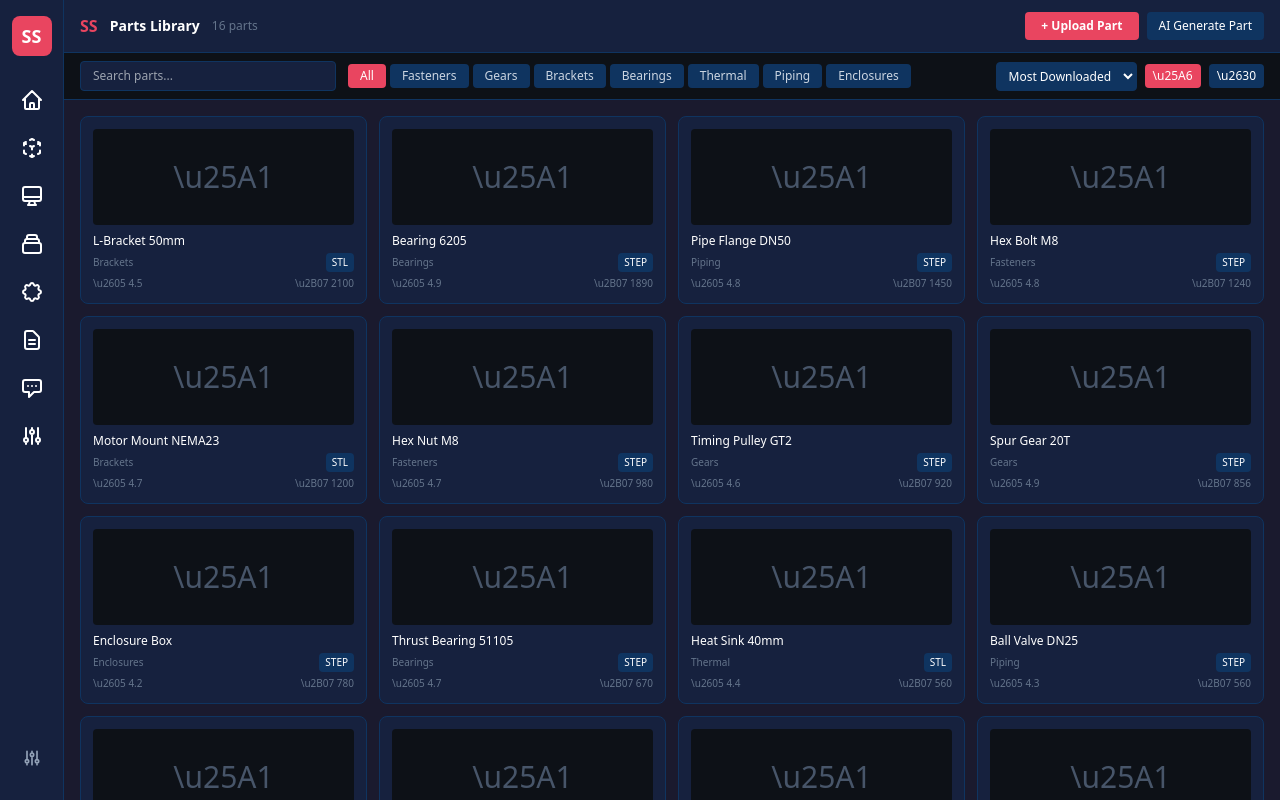
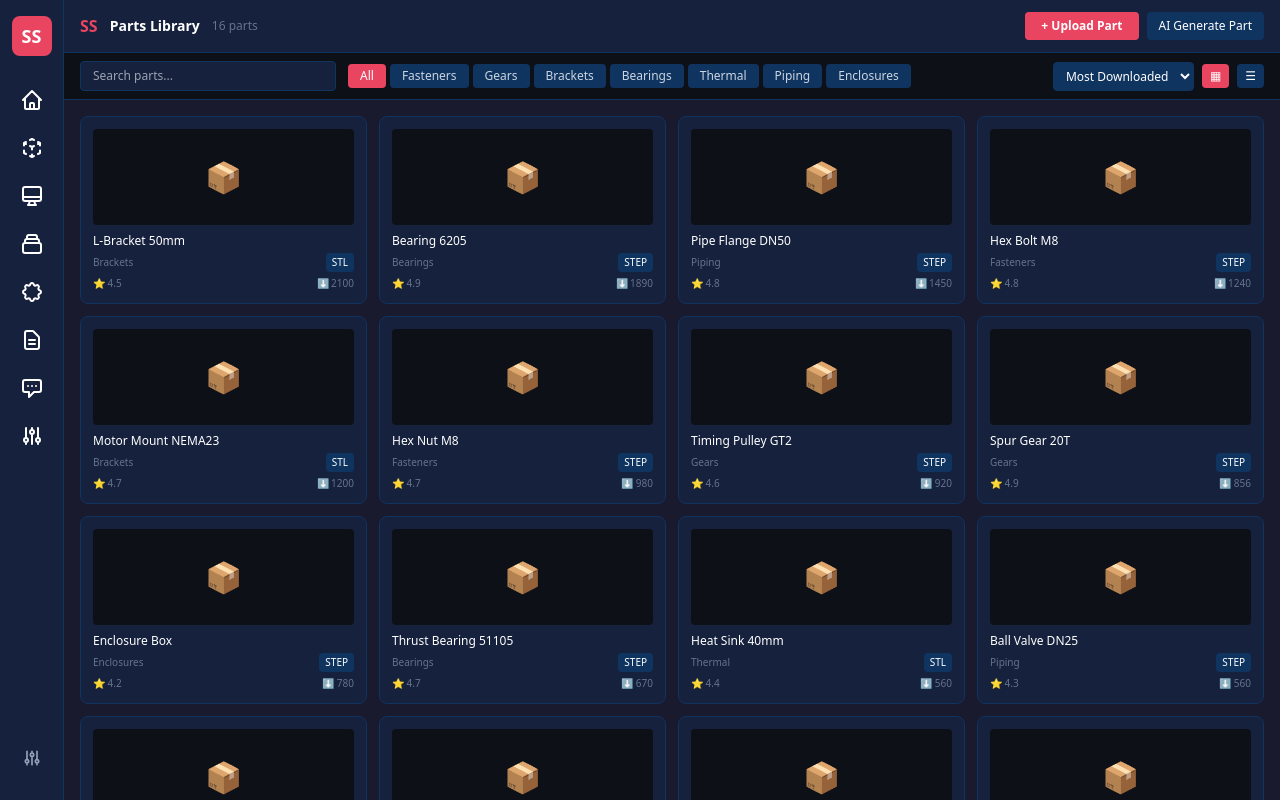
Before and after one commit to ganeshgowri-ASA/ShilpaSutra, a Next.js app: page /library in a window 1280 px wide. Built offline with nearby package versions, Linux system fonts and the light colour scheme.

Commit message:
Fix library: replace unicode escape codes with actual emoji characters

```diff
--- a/src/app/library/page.tsx
+++ b/src/app/library/page.tsx
@@ -5,7 +5,7 @@ const parts = [
   { name: "Hex Bolt M8", category: "Fasteners", format: "STEP", author: "ISO", downloads: 1240, rating: 4.8, params: "M8x30, Grade 8.8" },
   { name: "Hex Nut M8", category: "Fasteners", format: "STEP", author: "ISO", downloads: 980, rating: 4.7, params: "M8, Grade 8" },
   { name: "Spur Gear 20T", category: "Gears", format: "STEP", author: "Community", downloads: 856, rating: 4.9, params: "Module 2, 20 teeth" },
-  { name: "Helical Gear 30T", category: "Gears", format: "STEP", author: "Community", downloads: 432, rating: 4.6, params: "Module 1.5, Helix 15\u00B0" },
+  { name: "Helical Gear 30T", category: "Gears", format: "STEP", author: "Community", downloads: 432, rating: 4.6, params: "Module 1.5, Helix 15°" },
   { name: "L-Bracket 50mm", category: "Brackets", format: "STL", author: "ShilpaSutra", downloads: 2100, rating: 4.5, params: "50x50x5mm, Steel" },
   { name: "U-Channel 100mm", category: "Brackets", format: "STEP", author: "Community", downloads: 345, rating: 4.3, params: "100x50x40mm" },
   { name: "Bearing 6205", category: "Bearings", format: "STEP", author: "SKF", downloads: 1890, rating: 4.9, params: "25x52x15mm, Deep groove" },
@@ -46,7 +46,6 @@ export default function LibraryPage() {
           <button className="bg-[#0f3460] hover:bg-[#1a4a80] px-3 py-1 rounded text-xs">AI Generate Part</button>
         </div>
       </div>
-
       {/* Filters */}
       <div className="flex items-center gap-3 px-4 py-2 bg-[#0d1117] border-b border-[#0f3460] flex-shrink-0">
         <input value={search} onChange={e => setSearch(e.target.value)} placeholder="Search parts..."
@@ -63,11 +62,10 @@ export default function LibraryPage() {
             <option value="rating">Highest Rated</option>
             <option value="name">Alphabetical</option>
           </select>
-          <button onClick={() => setView("grid")} className={`px-2 py-1 rounded text-xs ${view==="grid" ? "bg-[#e94560]" : "bg-[#0f3460]"}`}>\u25A6</button>
-          <button onClick={() => setView("list")} className={`px-2 py-1 rounded text-xs ${view==="list" ? "bg-[#e94560]" : "bg-[#0f3460]"}`}>\u2630</button>
+          <button onClick={() => setView("grid")} className={`px-2 py-1 rounded text-xs ${view==="grid" ? "bg-[#e94560]" : "bg-[#0f3460]"}`}>▦</button>
+          <button onClick={() => setView("list")} className={`px-2 py-1 rounded text-xs ${view==="list" ? "bg-[#e94560]" : "bg-[#0f3460]"}`}>☰</button>
         </div>
       </div>
-
       {/* Content */}
       <div className="flex flex-1 overflow-hidden">
         <div className="flex-1 overflow-y-auto p-4">
@@ -79,7 +77,7 @@ export default function LibraryPage() {
                     selected===i ? "ring-2 ring-[#e94560]" : "border border-[#0f3460]"
                   }`}>
                   <div className="h-24 bg-[#0d1117] rounded flex items-center justify-center mb-2">
-                    <div className="text-3xl text-slate-600">\u25A1</div>
+                    <div className="text-3xl text-slate-600">📦</div>
                   </div>
                   <div className="text-xs font-medium truncate">{p.name}</div>
                   <div className="flex items-center justify-between mt-1">
@@ -87,8 +85,8 @@ export default function LibraryPage() {
                     <span className="text-[10px] bg-[#0f3460] px-1.5 py-0.5 rounded">{p.format}</span>
                   </div>
                   <div className="flex items-center justify-between mt-1 text-[10px] text-slate-500">
-                    <span>\u2605 {p.rating}</span>
-                    <span>\u2B07 {p.downloads}</span>
+                    <span>⭐ {p.rating}</span>
+                    <span>⬇️ {p.downloads}</span>
                   </div>
                 </div>
               ))}
@@ -100,27 +98,26 @@ export default function LibraryPage() {
                   className={`flex items-center gap-3 p-2 rounded cursor-pointer hover:bg-[#0f3460] text-xs ${
                     selected===i ? "bg-[#0f3460] border border-[#e94560]" : ""
                   }`}>
-                  <div className="w-10 h-10 bg-[#0d1117] rounded flex items-center justify-center text-slate-600">\u25A1</div>
+                  <div className="w-10 h-10 bg-[#0d1117] rounded flex items-center justify-center text-slate-600">📦</div>
                   <div className="flex-1"><div className="font-medium">{p.name}</div><div className="text-[10px] text-slate-500">{p.params}</div></div>
                   <span className="text-slate-500">{p.category}</span>
                   <span className="bg-[#0f3460] px-1.5 py-0.5 rounded text-[10px]">{p.format}</span>
-                  <span className="text-[10px]">\u2605 {p.rating}</span>
-                  <span className="text-[10px] text-slate-500">\u2B07 {p.downloads}</span>
+                  <span className="text-[10px]">⭐ {p.rating}</span>
+                  <span className="text-[10px] text-slate-500">⬇️ {p.downloads}</span>
                 </div>
               ))}
             </div>
           )}
         </div>
-
         {/* Detail Panel */}
         {selected!==null && (
           <div className="w-64 bg-[#16213e] border-l border-[#0f3460] p-3 flex-shrink-0 overflow-y-auto">
             <div className="flex justify-between items-center mb-3">
               <h3 className="text-xs font-bold">Part Details</h3>
-              <button onClick={() => setSelected(null)} className="text-slate-500 hover:text-white text-xs">\u2715</button>
+              <button onClick={() => setSelected(null)} className="text-slate-500 hover:text-white text-xs">✕</button>
             </div>
             <div className="h-32 bg-[#0d1117] rounded flex items-center justify-center mb-3">
-              <div className="text-4xl text-slate-600">\u25A1</div>
+              <div className="text-4xl text-slate-600">📦</div>
             </div>
             <div className="space-y-2 text-xs">
               <div className="font-medium text-sm">{filtered[selected]?.name}</div>
@@ -128,11 +125,11 @@ export default function LibraryPage() {
               <div className="grid grid-cols-2 gap-2 text-[10px]">
                 <div className="bg-[#0d1117] p-2 rounded"><div className="text-slate-500">Category</div><div>{filtered[selected]?.category}</div></div>
                 <div className="bg-[#0d1117] p-2 rounded"><div className="text-slate-500">Format</div><div>{filtered[selected]?.format}</div></div>
-                <div className="bg-[#0d1117] p-2 rounded"><div className="text-slate-500">Rating</div><div>\u2605 {filtered[selected]?.rating}</div></div>
+                <div className="bg-[#0d1117] p-2 rounded"><div className="text-slate-500">Rating</div><div>⭐ {filtered[selected]?.rating}</div></div>
                 <div className="bg-[#0d1117] p-2 rounded"><div className="text-slate-500">Downloads</div><div>{filtered[selected]?.downloads}</div></div>
               </div>
               <div className="text-[10px] text-slate-500">Author: {filtered[selected]?.author}</div>
-              <button className="w-full bg-[#e94560] hover:bg-[#d63750] py-2 rounded font-bold">\u2B07 Download {filtered[selected]?.format}</button>
+              <button className="w-full bg-[#e94560] hover:bg-[#d63750] py-2 rounded font-bold">⬇️ Download {filtered[selected]?.format}</button>
               <button className="w-full bg-[#0f3460] hover:bg-[#1a4a80] py-2 rounded">Open in Designer</button>
               <button className="w-full bg-[#0f3460] hover:bg-[#1a4a80] py-2 rounded">Send to Simulator</button>
             </div>
```
